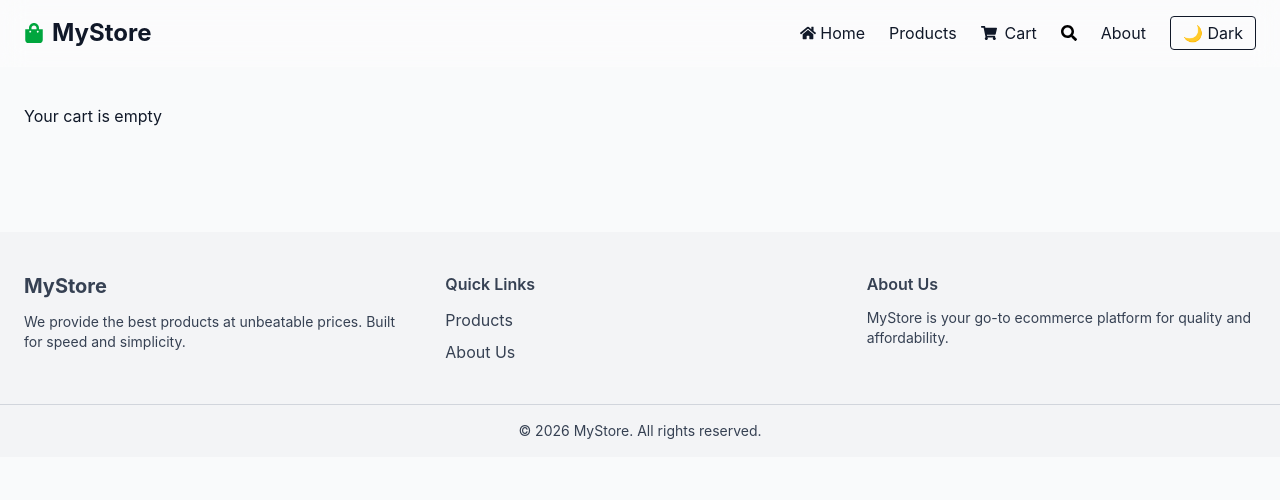
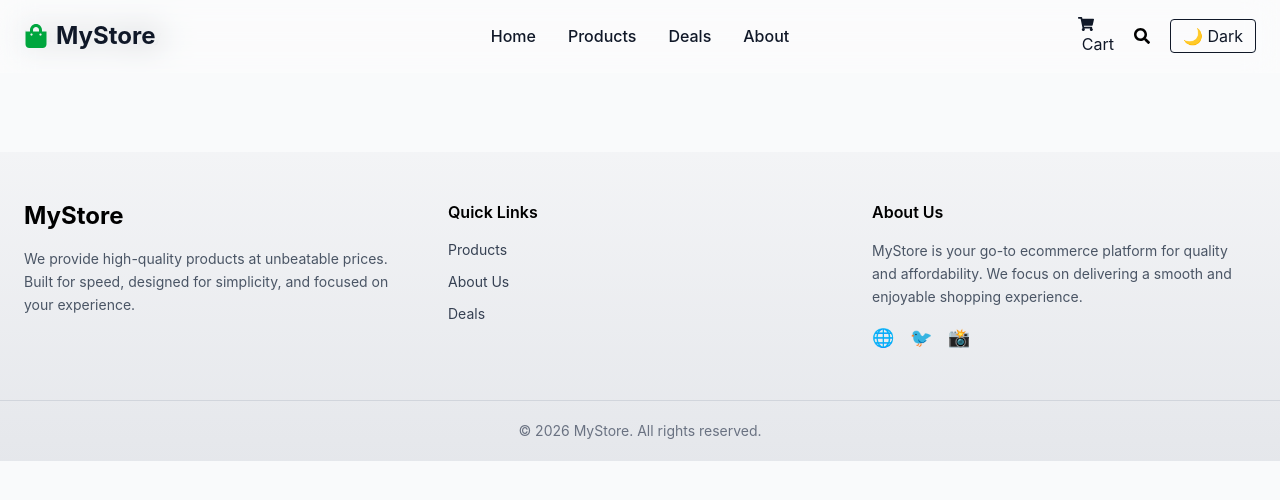
Before and after one commit to Victoria20-me/E-commerce-project, a Next.js app: page /checkout in a window 1280 px wide. Shown: the top 500 px of the page. Built offline with nearby package versions, Linux system fonts and the light colour scheme.

Commit message:
concluded layout and design

```diff
--- a/src/app/checkout/page.js
+++ b/src/app/checkout/page.js
@@ -42,7 +42,7 @@ export default function checkOutPage() {
       {cart?.map((item) => (
         <div
           key={item.id}
-          className="flex items-center border p-4 mb-4 rounded"
+          className="flex items-center justify-between border p-4 mb-4 rounded"
         >
           <div className="flex items-center gap-4">
             <img src={item.thumbnail} className="h-16" />
--- a/src/app/components/footer.js
+++ b/src/app/components/footer.js
@@ -1,38 +1,68 @@
 export default function Footer() {
   return (
-    <footer className="bg-gray-100 dark:bg-gray-900 text-gray-700 dark:text-gray-300 mt-20">
-
-      <div className="max-w-7xl mx-auto px-6 py-10 grid md:grid-cols-3 gap-8">
-
+    <footer className="relative mt-20 bg-gradient-to-b from-gray-100 to-gray-200 dark:from-gray-900 dark:to-black text-gray-700 dark:text-gray-300">
+      {/* TOP SECTION */}
+      <div className="max-w-7xl mx-auto px-6 py-12 grid md:grid-cols-3 gap-10">
         {/* BRAND */}
         <div>
-          <h2 className="text-xl font-bold mb-3">MyStore</h2>
-          <p className="text-sm">
-            We provide the best products at unbeatable prices.
-            Built for speed and simplicity.
+          <h2 className="text-2xl font-bold mb-4 text-black dark:text-white">
+            MyStore
+          </h2>
+          <p className="text-sm leading-relaxed text-gray-600 dark:text-gray-400">
+            We provide high-quality products at unbeatable prices. Built for
+            speed, designed for simplicity, and focused on your experience.
           </p>
         </div>
 
         {/* LINKS */}
         <div>
-          <h3 className="font-semibold mb-3">Quick Links</h3>
-          <ul className="space-y-2">
-            <li><a href="#products">Products</a></li>
-            <li><a href="#about">About Us</a></li>
+          <h3 className="font-semibold mb-4 text-black dark:text-white">
+            Quick Links
+          </h3>
+          <ul className="space-y-3 text-sm">
+            <li>
+              <a href="#products" className="hover:text-green-600 transition">
+                Products
+              </a>
+            </li>
+            <li>
+              <a href="#about" className="hover:text-green-600 transition">
+                About Us
+              </a>
+            </li>
+            <li>
+              <a href="#" className="hover:text-green-600 transition">
+                Deals
+              </a>
+            </li>
           </ul>
         </div>
 
-        {/* CONTACT */}
+        {/* ABOUT / CONTACT */}
         <div id="about">
-          <h3 className="font-semibold mb-3">About Us</h3>
-          <p className="text-sm">
-            MyStore is your go-to ecommerce platform for quality and affordability.
+          <h3 className="font-semibold mb-4 text-black dark:text-white">
+            About Us
+          </h3>
+          <p className="text-sm text-gray-600 dark:text-gray-400 leading-relaxed">
+            MyStore is your go-to ecommerce platform for quality and
+            affordability. We focus on delivering a smooth and enjoyable
+            shopping experience.
           </p>
+
+          {/* Optional future upgrade */}
+          <div className="flex gap-4 mt-4 text-lg">
+            <span className="hover:text-green-600 cursor-pointer">🌐</span>
+            <span className="hover:text-green-600 cursor-pointer">🐦</span>
+            <span className="hover:text-green-600 cursor-pointer">📸</span>
+          </div>
         </div>
-
       </div>
 
-      <div className="text-center py-4 border-t border-gray-300 dark:border-gray-700 text-sm">
+      {/* DIVIDER */}
+      <div className="border-t border-gray-300 dark:border-gray-700" />
+
+      {/* BOTTOM */}
+      <div className="text-center py-5 text-sm text-gray-500 dark:text-gray-400">
         © 2026 MyStore. All rights reserved.
       </div>
     </footer>
--- a/src/app/components/hero.js
+++ b/src/app/components/hero.js
@@ -23,7 +23,7 @@ export default function Heropage() {
           </p>
           <div className="flex gap-4">
             <Link href="#products">
-              <button className="bg-green-600 text-white dark:bg-white dark:text-black px-6 py-2 rounded-md font-semibold hover:bg-green-900 dark:hover-gray-700 transition shadow-lg">
+              <button className="bg-green-600 text-white dark:bg-white dark:text-black px-6 py-2 rounded-md font-semibold hover:bg-green-900 dark:hover-bg-gray-700 transition shadow-lg">
                 Shop now →
               </button>
             </Link>
--- a/src/app/components/navbar.js
+++ b/src/app/components/navbar.js
@@ -1,11 +1,6 @@
 "use client";
 import Link from "next/link";
-import {
-  FaShoppingCart,
-  FaShoppingBag,
-  FaHome,
-  FaSearch,
-} from "react-icons/fa";
+import { FaShoppingCart, FaShoppingBag, FaSearch } from "react-icons/fa";
 
 import { useCart } from "../context/CartContext";
 import { useEffect, useState } from "react";
@@ -20,7 +15,7 @@ export default function Navbar() {
   //   setMounted(true);
   // });
 
-  // const[srolled, setScrolled] = useState(false);
+  // const[scrolled, setScrolled] = useState(false);
 
   // useEffect (() => {
   //   const handleScroll = () => {
@@ -31,44 +26,46 @@ export default function Navbar() {
   // },[])
 
   return (
-    <nav className="absolute top-0 left-0 w-full z-50 backdrop-blur-md bg-white/30 dark:bg-black/30 border-b border-white/10 dark:border-gray-800 transition-all duration-300">
-      <div className="max-w-7xl mx-auto px-6 py-4 flex items-center justify-between">
+    <nav className="fixed top-0 left-0 w-full z-50 backdrop-blur-lg bg-white/30 dark:bg-black/20 border-b border-white/10">
+      <div className="max-w-7xl mx-auto px-6 py-4 grid grid-cols-3 items-center">
         <Link
           href="/"
           className="flex items-center gap-2 text-xl md:text-2xl font-bold"
         >
-          <FaShoppingBag className="text-green-600 text-xl" />
+          <FaShoppingBag className="text-green-600" />
           <span>MyStore</span>
         </Link>
-        <div className="flex items-center gap-6">
-          <Link
-            href="/"
-            className="flex items-center gap-1 hover:text-green-600 transition"
-          >
-            <FaHome />
+        <div className="hidden md:flex justify-center gap-8 font-medium">
+          <Link href="/" className=" hover:text-green-600 transition">
             <span>Home</span>
           </Link>
-          <Link href="">
-          Products
+          <Link href="#products" className=" hover:text-green-600">
+            Products
           </Link>
+          <Link href="#" className=" hover:text-green-600">
+            Deals
+          </Link>
+          <Link href="#about" className="hover:text-green-600">
+            About
+          </Link>
+        </div>
+        <div className="flex items-center justify-end gap-5">
           <Link
             href="/cart"
-            className=" relative flex items-center gap-1 hover:text-green-600 transition"
+            className=" relative hover:text-green-600 transition"
           >
             <FaShoppingCart />
             <span className="ml-1">Cart</span>
             {cart.length > 0 && (
-              <span className="absolute -top-2 -right-4 bg-green-600 text-white text-xs px-2 py-0.5 rounded-full">
+              <span className="absolute -top-2 -right-3 bg-green-600 text-white text-xs px-2 py-0.5 rounded-full">
                 {cart.length}
               </span>
             )}
           </Link>
           <button className="text-black dark:text-white hover:text-green-400">
-            <FaSearch />
+            <FaSearch className="cursor-pointer" />
           </button>
-          <Link href="#about" className="hover:text-green-400">
-            About
-          </Link>
+
           <DarkModeToggle />
         </div>
       </div>
--- a/src/app/layout.js
+++ b/src/app/layout.js
@@ -13,7 +13,7 @@ import Footer from "./components/footer";
 export default function RootLayout({ children }) {
   return (
     <html lang="en" suppressHydrationWarning>
-      <body className="min-h-screen pt-20 w-full bg-white dark:bg-gray-900  text-black dark:text-white transition-colors duration-300">
+      <body className="min-h-screen w-full bg-white dark:bg-gray-900 text-black dark:text-white transition-colors duration-300">
         <CartProvider>
           <Navbar />
 
--- a/src/app/page.js
+++ b/src/app/page.js
@@ -62,7 +62,7 @@ export default function Home() {
   }, [category]);
 
   return (
-    <main className="mb-10 py-16 bg-linear-to-b from-gray-100 to-transparent dark:from-gray-800 dark:to-transparent rounded-xl animate-fadeIn">
+    <main className="mb-10 pt-20 py-16 bg-linear-to-b from-gray-100 to-transparent dark:from-gray-800 dark:to-transparent rounded-xl animate-fadeIn">
       <Heropage />
       {loading && (
         <div className="grid grid-cols-2 md:grid-cols-3 lg:grid-cols-4 gap-6 p-6">
@@ -73,13 +73,13 @@ export default function Home() {
       )}
 
       <div className="mt-10 mb-12 px-4">
-        <div className=" max-w-4xl flex flex-col md:flex-row gap-4 mt-6 mb-10 mx-auto">
+        <div className=" max-w-5xl flex items-center gap-4 mt-6 mb-10 px-4 mx-auto">
           <input
             type="text"
             placeholder="search products..."
             value={search}
             onChange={(e) => setSearch(e.target.value)}
-            className=" flex-1 border p-3 rounded-md mb-4 bg-white dark:bg-gray-800 focus:outline-none focus:ring-2 focus:ring-green-500"
+            className=" flex-1 h-12 border px-4 rounded-lg bg-white dark:bg-gray-800 focus:outline-none focus:ring-2 focus:ring-green-500"
           />
           <select
             value={category}
@@ -88,7 +88,7 @@ export default function Home() {
 
               setCategory(e.target.value);
             }}
-            className="border p-3 rounded-md w-full md:w-56 bg-white dark:bg-gray-800 focus:outline-none"
+            className=" h-12 px-4 border rounded-lg w-52 bg-white dark:bg-gray-800 focus:outline-none"
           >
             <option value="all" className="font-bold">
               All Categories
```
